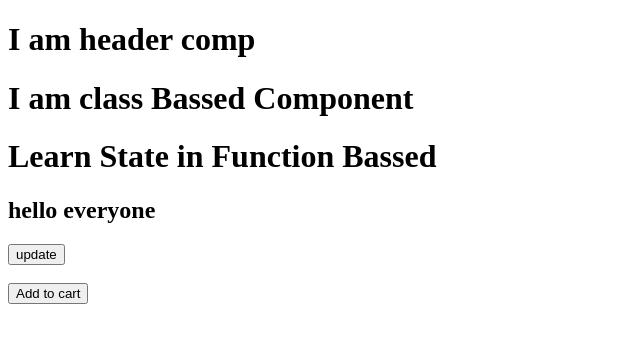
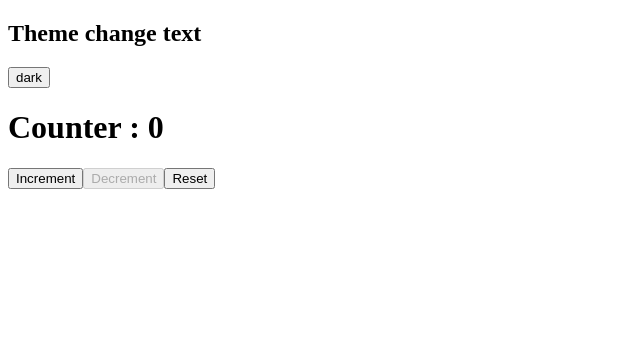
Before and after one commit to rohitkrsaini/Learn-react, a React (Vite) app: page / in a window 1280 px wide. Shown: the top 342 px of the page, without its empty margins (0-640 px from the left). Built offline with nearby package versions, Linux system fonts and the light colour scheme.

Commit message:
useState

```diff
--- /dev/null
+++ b/src/AllTopics/02_States/Counter.jsx
@@ -0,0 +1,29 @@
+import { useState } from "react";
+
+const Counter = () =>{
+    const [count ,setCount] = useState(0)
+
+    const incre = () =>{
+        setCount((preves) => preves +3)
+
+    }
+
+    const decre = () =>{
+        setCount((preves) => (preves > 0 ? (preves-1): 0))
+    }
+
+    const reset = () =>{
+        setCount(0)
+    }
+
+
+return(
+    <>
+    <h1>Counter : {count}</h1>
+    <button onClick={incre}>Increment</button>
+    <button onClick={decre} disabled={count === 0 ? true:false}>Decrement</button>
+    <button onClick={reset}>Reset</button>
+    </>
+)
+}
+export default Counter
--- /dev/null
+++ b/src/AllTopics/02_States/ThemeChange.jsx
@@ -0,0 +1,25 @@
+import { useState } from "react"
+
+const ThemeChange = () =>{
+
+  const [theme,setTheme] = useState("dark")
+
+  const handleTheme = ()=>{
+    console.log("change theme");
+
+    setTheme((prevs) => (prevs ==="dark") ? "light" : "dark")
+
+    document.body.style.backgroundColor = theme === "dark" ? "black" : "white"
+    document.body.style.color =  theme === "dark" ? "white" :"black"
+
+  }
+
+    return (
+        <section>
+            <h1> Theme change text</h1>
+            <button onClick={handleTheme}>{theme}</button>
+        </section>
+    )
+}
+
+export default ThemeChange
--- a/src/App.jsx
+++ b/src/App.jsx
@@ -1,13 +1,18 @@
 import StatesInFBC from "./AllTopics/02_States/StatesInFBC"
 import ClassBassed from "./AllTopics/01_TypeOfCompontes/ClassBassed"
 import HeaderComp from "./components/HeaderComp"
+import ThemeChange from "./AllTopics/02_States/ThemeChange"
+import Counter from "./AllTopics/02_States/Counter"
+
 
 const App = () => {
     return (
         <>
-        <HeaderComp/>
+        {/* <HeaderComp/>
         <ClassBassed></ClassBassed>
-        <StatesInFBC/>
+        <StatesInFBC/> */}
+        <ThemeChange/>
+        <Counter/>
         </>
     )
 }
```
